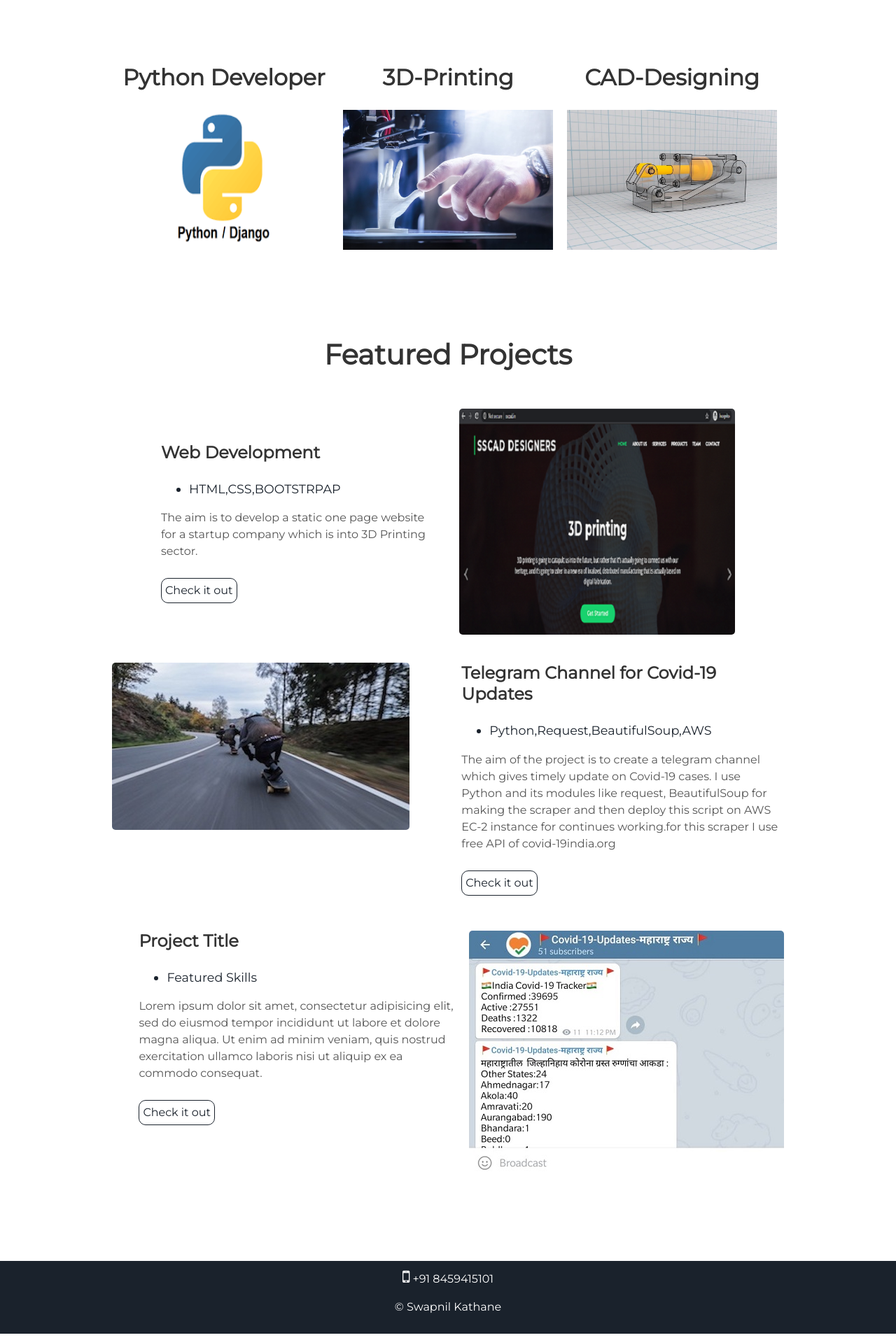
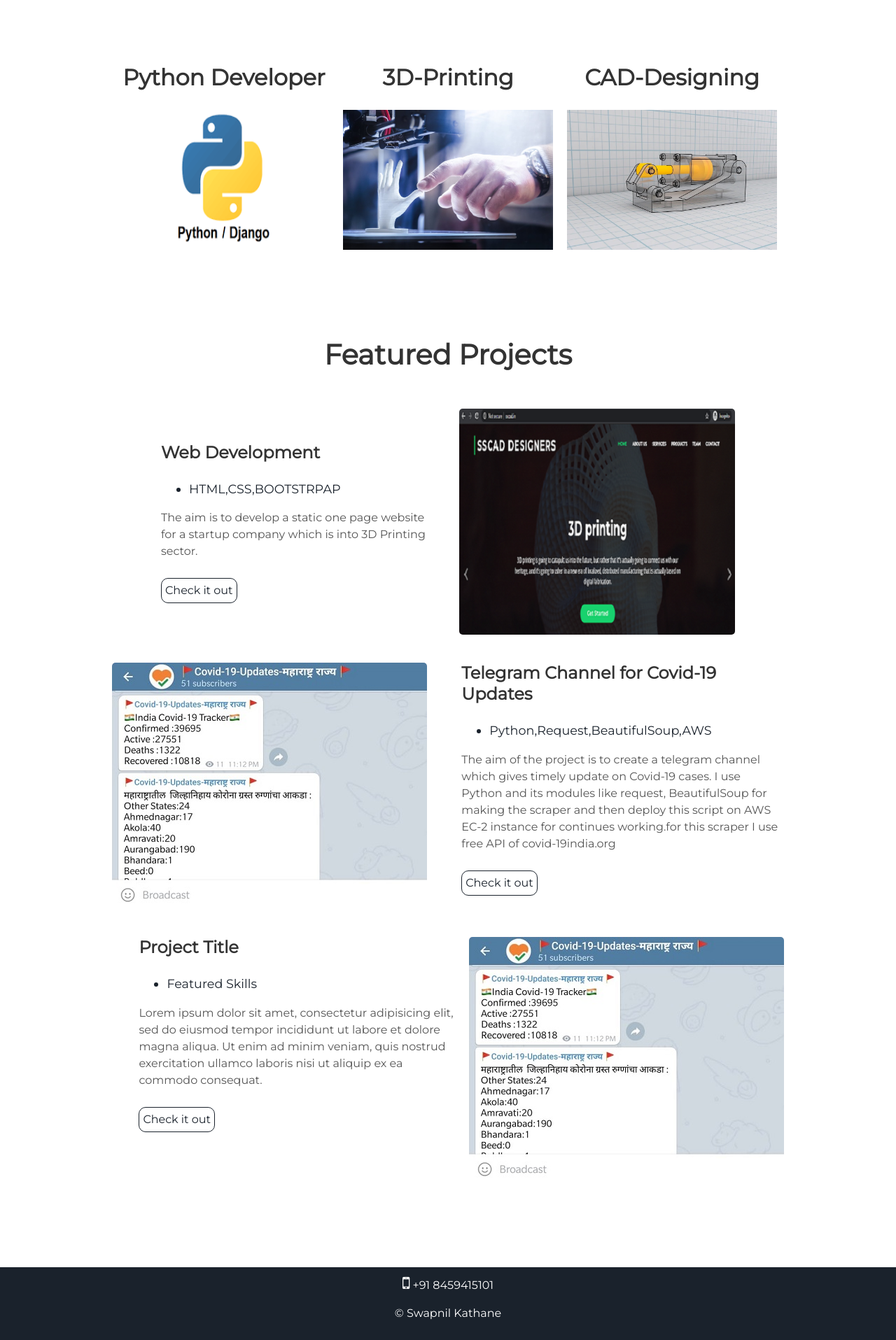
Before and after one commit to swapnilkathane/swapnilkathaneoldweb, a Jekyll site: the page built from index.html, in a window 1280 px wide. Shown: the part 1128-3043 px from the top of the page at 70% size. Built offline with Jekyll 4.4.1, drawn with Linux system fonts in a browser that asks for light colours.

Commit message:
Update projects.html

```diff
--- a/_includes/projects.html
+++ b/_includes/projects.html
@@ -16,7 +16,7 @@
 </div>
 <div class="user-projects">
   <div class="images-left">
-    <img alt="mountains" src="{{ "/assets/img/skate.jpg" | prepend: site.baseurl }}" />
+    <img alt="mountains" src="{{ "/assets/img/Covid-19.jpeg" | prepend: site.baseurl }}" />
   </div>
   <div class="contents-right">
     <h3>Telegram Channel for Covid-19 Updates</h3>
```
